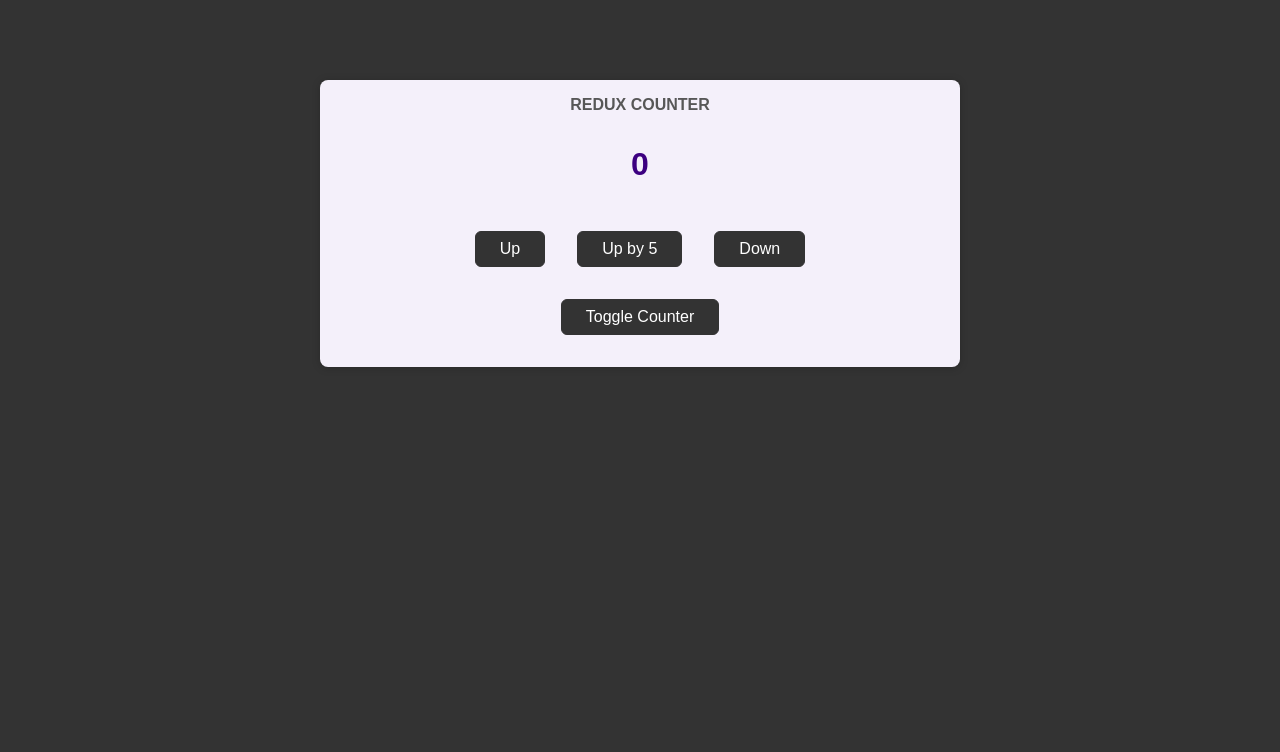
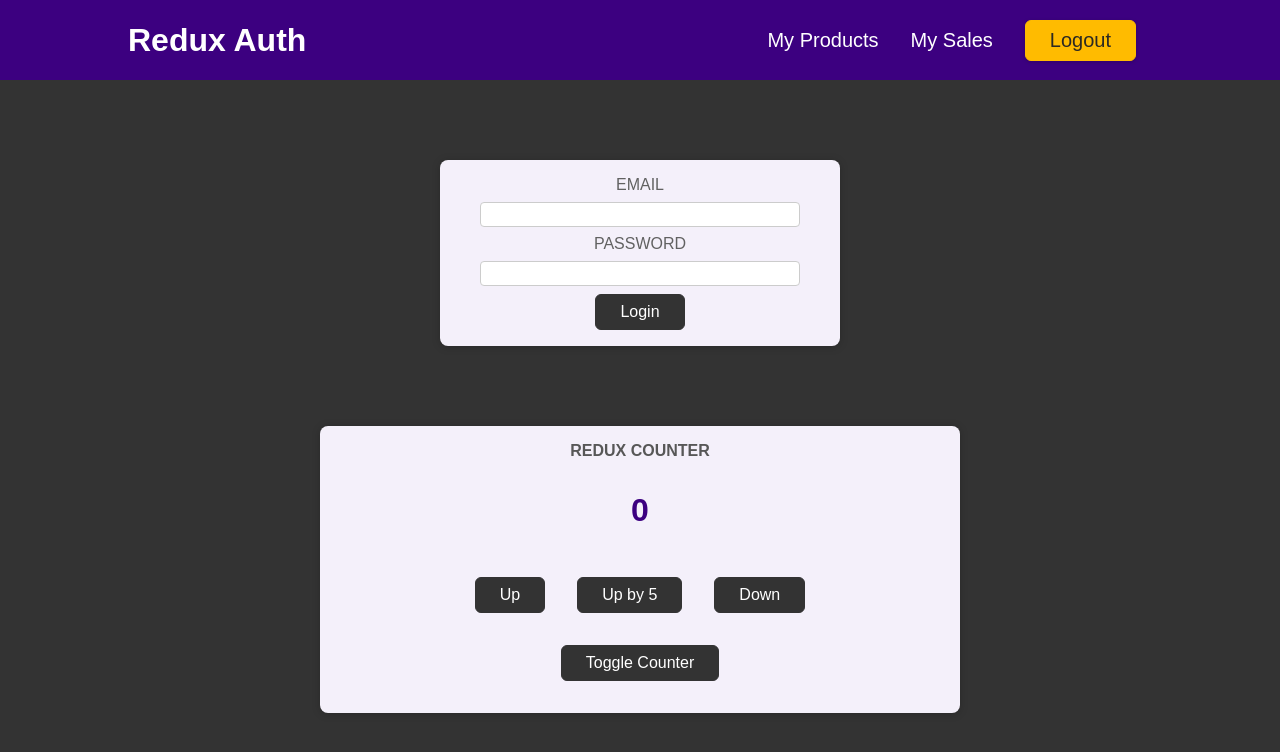
Before and after one commit to MariusCodeAcademy/react-redux-toolkit-type1, a React (Create React App) app: page / in a window 1280 px wide. Shown: the top 752 px of the page. Built offline with nearby package versions, Linux system fonts and the light colour scheme.

Commit message:
header auth

```diff
--- a/src/App.js
+++ b/src/App.js
@@ -1,8 +1,14 @@
 import Counter from './components/Counter';
+import Header from './components/Header';
+import Auth from './components/Auth';
 
 function App() {
   return (
-    <Counter />
+    <>
+      <Header />
+      <Auth />
+      <Counter />
+    </>
     // <div></div>
   );
 }
```
